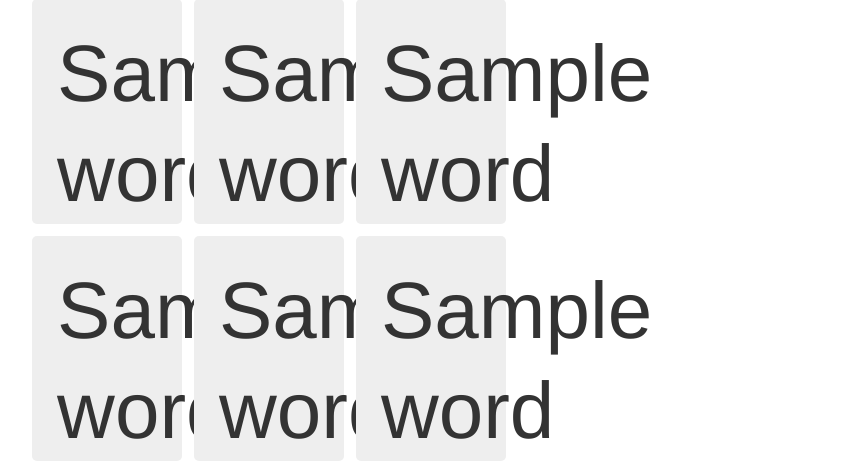
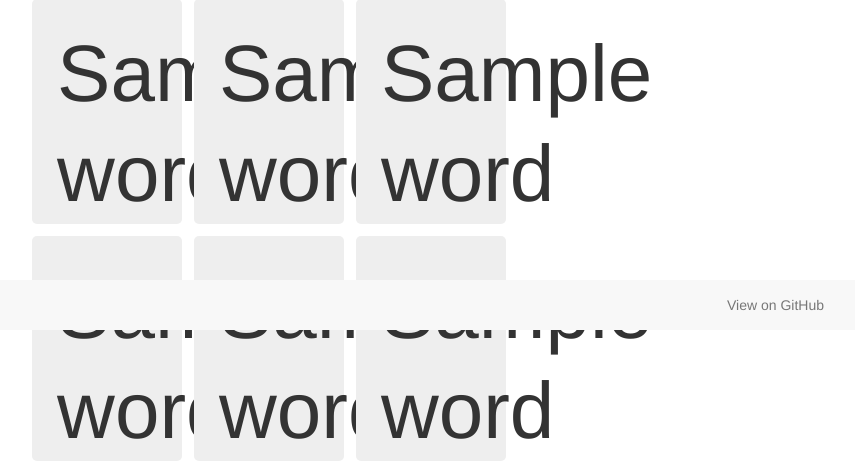
Before and after one commit to balidani/liwords, a Flask app: template templates/index.html in a window 1280 px wide. Shown: the part 470-931 px from the top of the page, without its empty margins (371-1226 px from the left). Run offline with Flask 2, Linux system fonts and the light colour scheme; the template is opened without the code that fills it: most values are stand-ins (such as "Sample title", 1, 10 or a date in 2020); parts of the project's set-up code (start-up, migrations or seed data) failed here and were passed over; some libraries are stand-ins or nearby versions.

Commit message:
Added a GitHub link

```diff
--- a/static/css/custom.css
+++ b/static/css/custom.css
@@ -90,7 +90,7 @@
  * Misc.
  */
 
-.container {
+#liw-container {
     width: 1000px;
     padding-top: 40px;
 }
--- a/templates/index.html
+++ b/templates/index.html
@@ -11,7 +11,7 @@
         <title>liwords</title>
     </head>
     <body>
-        <div class="container">
+        <div id="liw-container" class="container">
             <h1><a href="#">liwords</a></h1>
             <div class="liw-word-container">
                 <div class="liw-word">
@@ -30,7 +30,12 @@
                     </div>
                 {% endfor -%}
             </div>
+        </div>
 
+        <div class="navbar-default navbar-fixed-bottom">
+            <div class="container">
+                <a href="https://github.com/balidani/liwords" class="navbar-text pull-right">View on GitHub</a>
+            </div>
         </div>
 
         <script src="http://code.jquery.com/jquery-1.10.1.min.js"></script>
```
